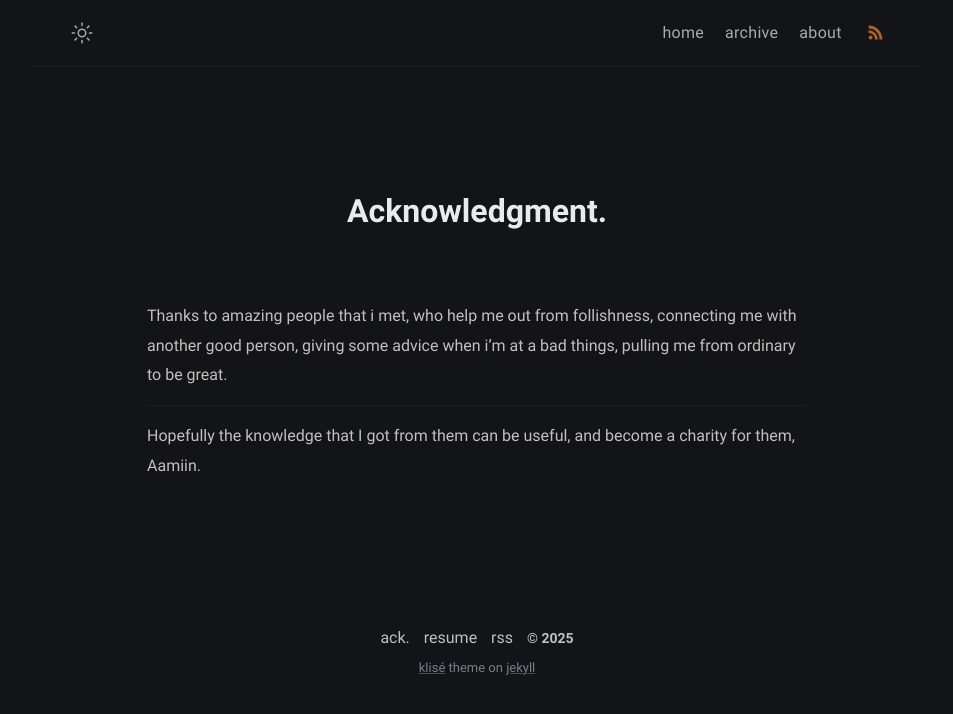
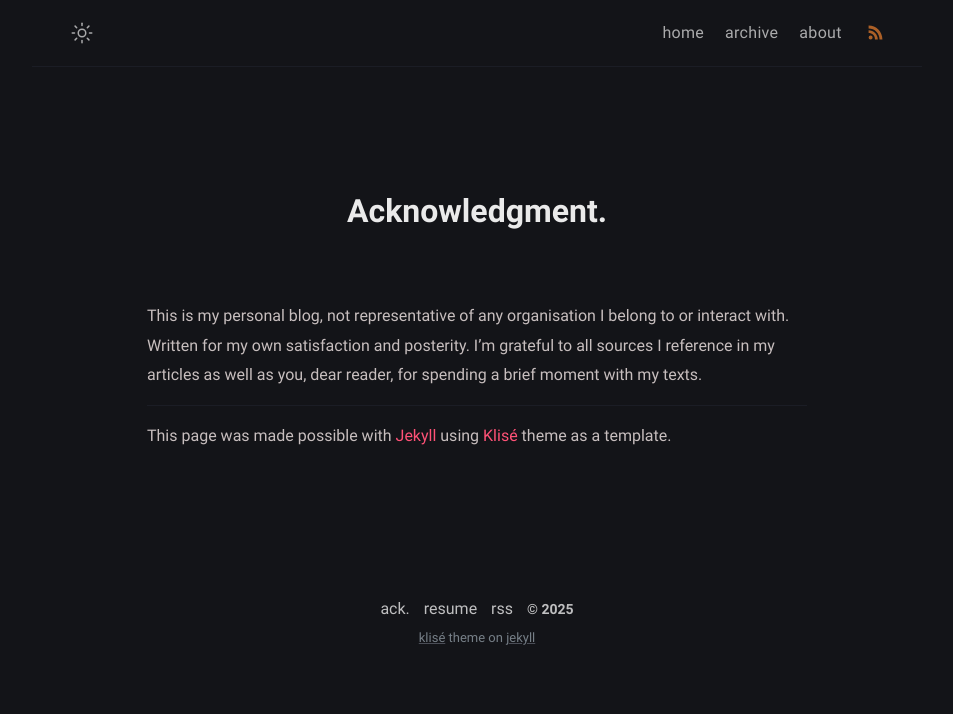
Before and after one commit to Crowfunder/crowfunder.github.io, a Jekyll site: the page built from thanks.md, in a window 1280 px wide. Shown: the top 714 px of the page, without its empty margins (163-1116 px from the left). Built offline with Jekyll 4.4.1, drawn with Linux system fonts in a browser that asks for light colours.

Commit message:
Update thanks.md

```diff
--- a/thanks.md
+++ b/thanks.md
@@ -2,12 +2,11 @@
 title: Acknowledgment
 permalink: /thanks/
 layout: page
-excerpt: Thanks to amazing people that i met, who help me out from follishness, connecting me with another good person, giving some advice when i'm at a bad things, pulling me from ordinary to be great.
 comments: false
 ---
 
-Thanks to amazing people that i met, who help me out from follishness, connecting me with another good person, giving some advice when i'm at a bad things, pulling me from ordinary to be great.
+This is my personal blog, not representative of any organisation I belong to or interact with. Written for my own satisfaction and posterity. I'm grateful to all sources I reference in my articles as well as you, dear reader, for spending a brief moment with my texts.
 
 <hr>
 
-Hopefully the knowledge that I got from them can be useful, and become a charity for them, Aamiin.
+This page was made possible with [Jekyll](https://jekyllrb.com/) using [Klisé](https://github.com/piharpi/jekyll-klise) theme as a template.
```
